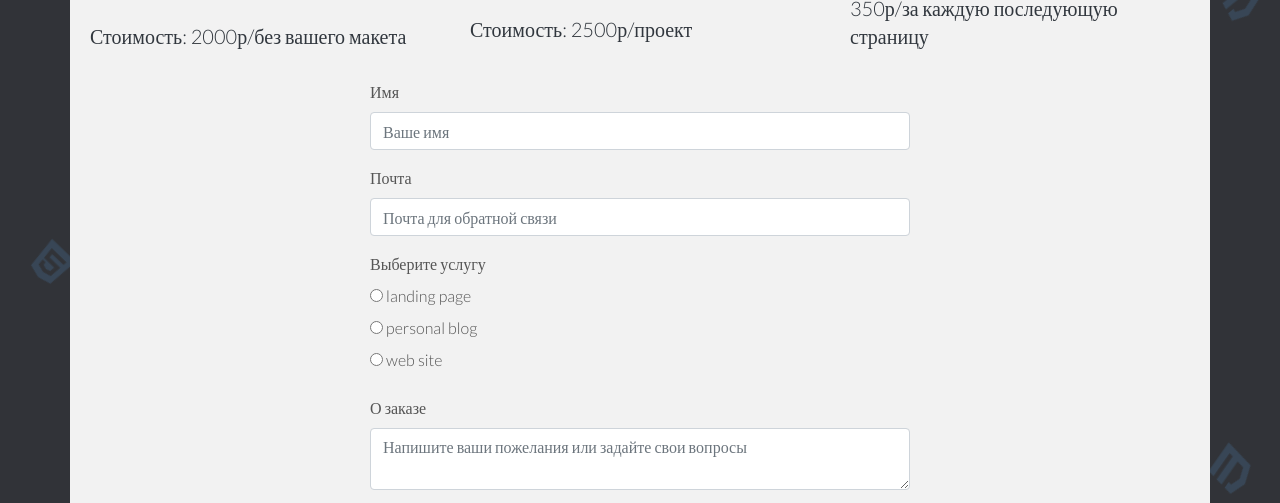
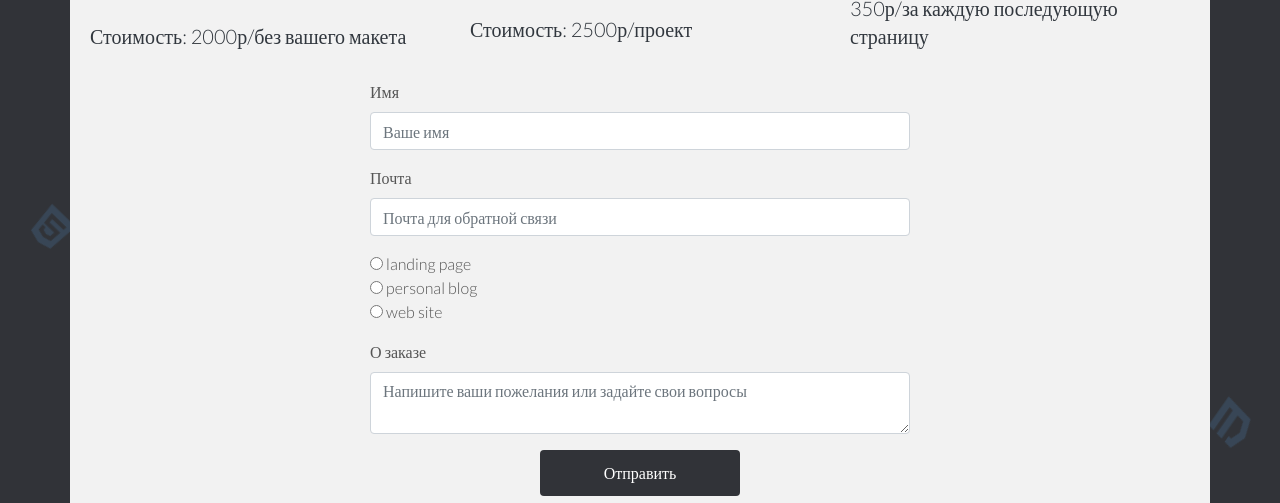
Before and after one commit to microotacu/microotacu.github.io, a plain HTML site: page index.html in a window 1280 px wide. Shown: the part 1628-2131 px from the top of the page. Drawn offline with nearby package versions, Linux system fonts and the light colour scheme.

Commit message:
initial commit

```diff
--- a/index.html
+++ b/index.html
@@ -134,13 +134,9 @@
 						<input type="email" class="form-control" id="exampleInputEmail2" name="email" placeholder="Почта для обратной связи">
 					</div>
 					<div class="form-group">
-						<label for="exampleInputMessage2">Выберите услугу</label><br>
-          				<input id="landingpage" name="services" type="radio">
-          				<label for="landingpage" name="landingpage">landing page</label><br>
-          				<input id="personalblog" name="services" type="radio">
-          				<label for="personalblog">personal blog</label><br>
-          				<input id="website" name="services" type="radio">
-          				<label for="website">web site</label>
+						<input type="radio" name="services" value="landing page"> landing page<Br>
+   						<input type="radio" name="services" value="personal blog"> personal blog<Br>
+  						<input type="radio" name="services" value="web site"> web site<Br>
       				</div>
 					<div class="form-group">
 						<label for="exampleInputMessage2">О заказе</label>
```
